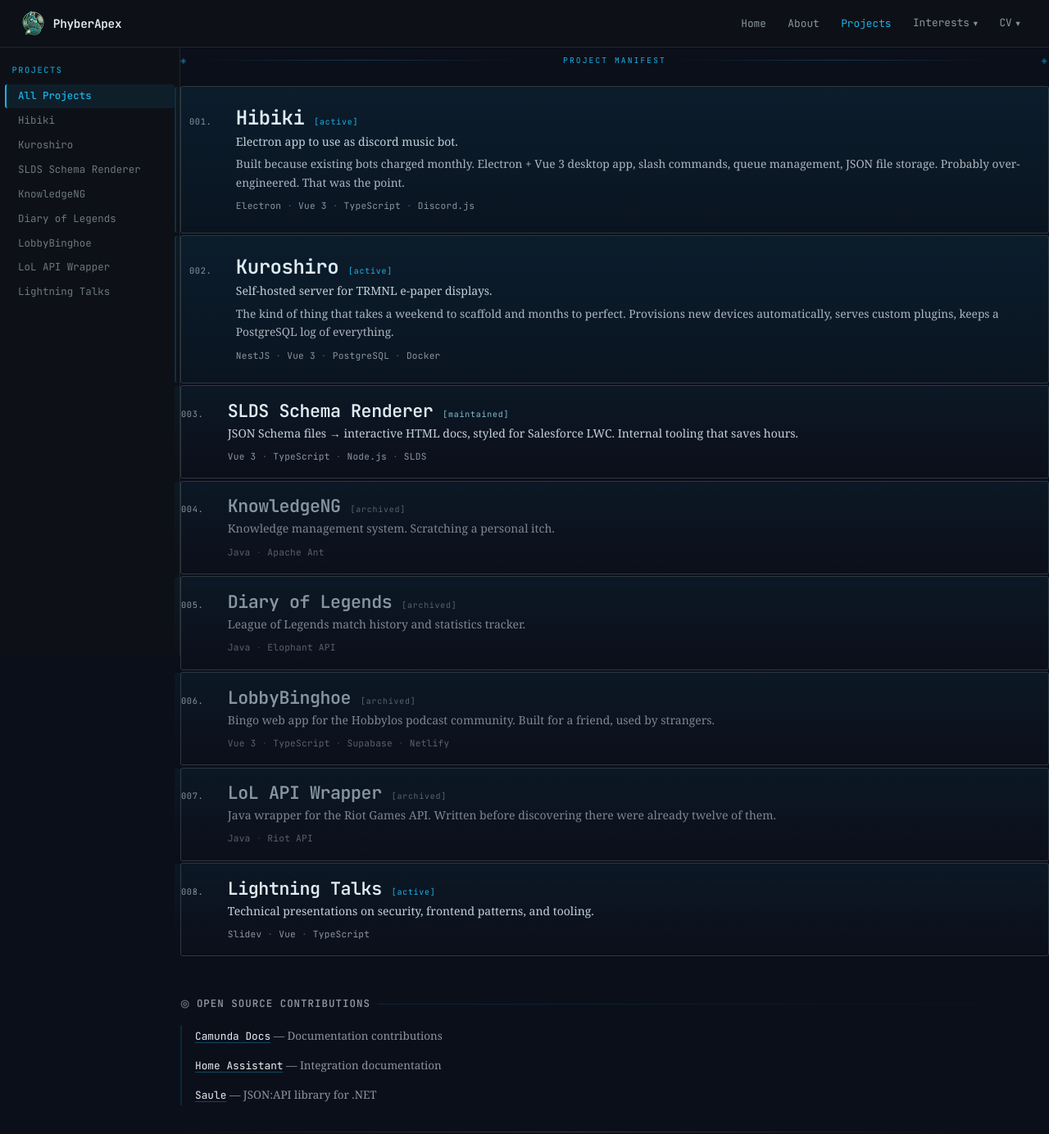
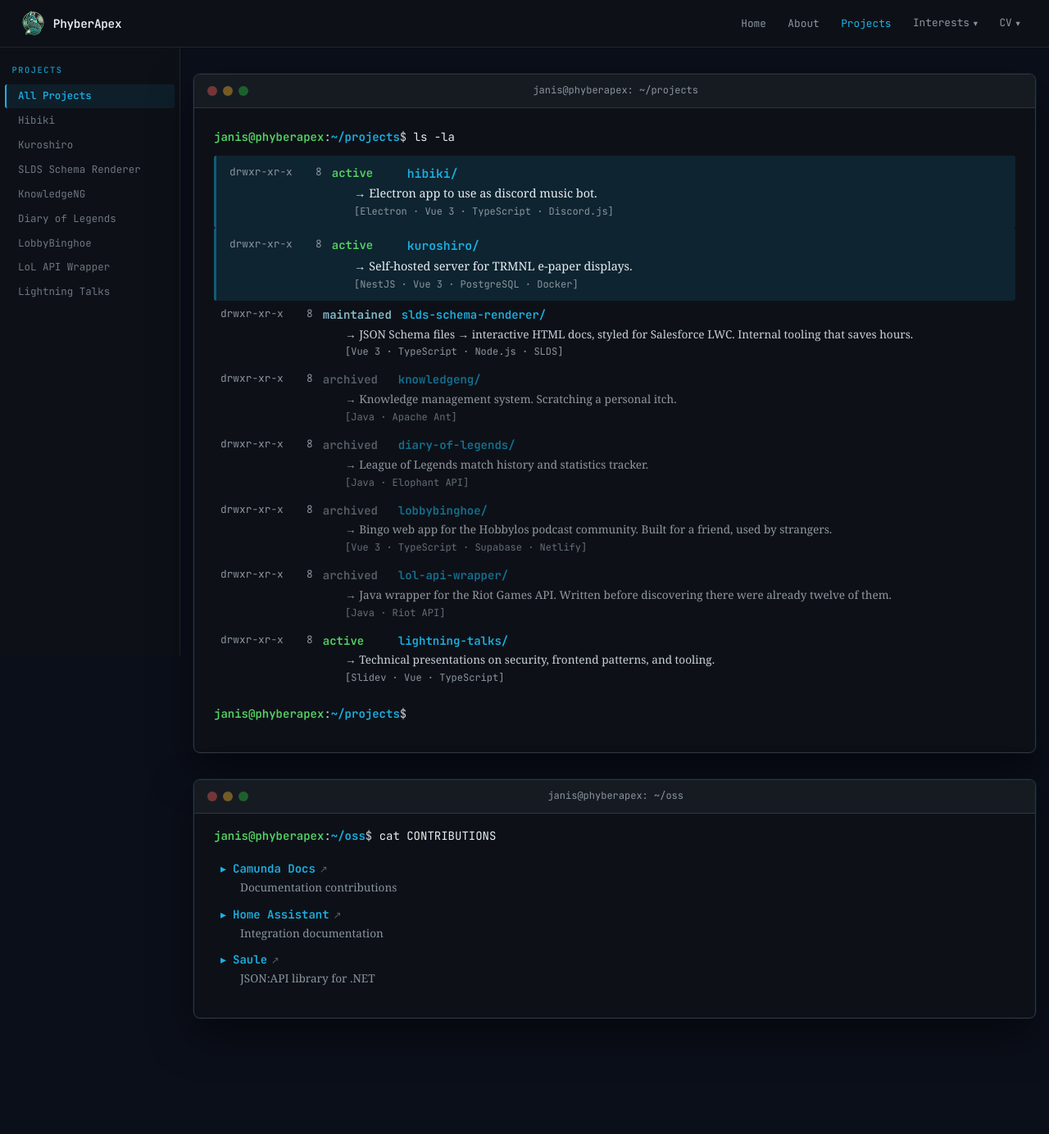
Before and after one commit to PhyberApex/phyberapex.de, a Vue app: page /projects in a window 1280 px wide. Shown: the top 1384 px of the page at 82% size. After the commit the page ends 1291 px from the top, so only its background shows below. Built offline with nearby package versions, Linux system fonts and the light colour scheme.

Commit message:
ProjectsPage.vue revamp

```diff
--- a/src/pages/projects/ProjectsPage.vue
+++ b/src/pages/projects/ProjectsPage.vue
@@ -1,364 +1,446 @@
 <template>
-  <div class="pm-root">
-
-    <!-- Masthead rule -->
-    <div class="pm-masthead" aria-hidden="true">
-      <span class="pm-deco">◈</span>
-      <span class="pm-rule-line"></span>
-      <span class="pm-rule-label">project manifest</span>
-      <span class="pm-rule-line"></span>
-      <span class="pm-deco">◈</span>
+  <div class="term-root">
+    <!-- Terminal window for projects -->
+    <div class="term-window">
+      <!-- Title bar -->
+      <div class="term-titlebar">
+        <div class="term-buttons">
+          <span class="term-btn term-btn--close" aria-hidden="true"></span>
+          <span class="term-btn term-btn--minimize" aria-hidden="true"></span>
+          <span class="term-btn term-btn--maximize" aria-hidden="true"></span>
+        </div>
+        <span class="term-title">janis@phyberapex: ~/projects</span>
       </div>
 
-    <!-- Project entries -->
-    <ol class="pm-list" aria-label="Projects">
-      <li
+      <!-- Terminal content -->
+      <div class="term-content">
+        <!-- Command prompt -->
+        <div class="term-prompt" aria-label="Command: list projects">
+          <span class="term-user">janis@phyberapex</span>:<span class="term-path">~/projects</span>$ <span class="term-cmd">ls -la</span>
+        </div>
+
+        <!-- Project listing -->
+        <div class="term-output">
+          <router-link
             v-for="(project, i) in PROJECTS"
             :key="project.slug"
-        class="pm-entry"
-        :class="{ 'pm-entry--featured': project.featured, [`pm-entry--${project.status}`]: true }"
-        :style="{ '--delay': `${i * 55}ms` }"
+            :to="`/projects/${project.slug}`"
+            class="term-line"
+            :class="[`term-line--${project.status}`, { 'term-line--featured': project.featured }]"
+            :style="{ '--delay': `${i * 40}ms` }"
           >
-        <router-link :to="`/projects/${project.slug}`" class="pm-link">
-
-          <span class="pm-idx" aria-hidden="true">{{ String(i + 1).padStart(3, '0') }}.</span>
-
-          <div class="pm-body">
-            <div class="pm-namerow">
-              <h2 class="pm-name">{{ project.name }}</h2>
-              <span class="pm-status" :class="`pm-status--${project.status}`">{{ STATUS_LABELS[project.status] }}</span>
+            <span class="term-perms" aria-hidden="true">drwxr-xr-x</span>
+            <span class="term-links" aria-hidden="true">8</span>
+            <span class="term-status">{{ project.status.padEnd(10) }}</span>
+            <span class="term-project">{{ project.slug }}/</span>
+            <div class="term-desc">→ {{ project.tagline }}</div>
+            <div class="term-stack">[{{ project.stack.join(' · ') }}]</div>
+          </router-link>
         </div>
 
-            <p class="pm-tagline">{{ project.tagline }}</p>
-
-            <p v-if="project.featured && project.detail" class="pm-detail">{{ project.detail }}</p>
-
-            <div class="pm-stack" aria-label="Tech stack">
-              <span v-for="(tech, j) in project.stack" :key="tech">
-                <span v-if="j > 0" class="pm-sep" aria-hidden="true"> · </span>{{ tech }}
-              </span>
+        <!-- Cursor -->
+        <div class="term-prompt">
+          <span class="term-user">janis@phyberapex</span>:<span class="term-path">~/projects</span>$ <span class="term-cursor" aria-hidden="true">█</span>
+        </div>
       </div>
     </div>
 
-        </router-link>
-      </li>
-    </ol>
+    <!-- OSS terminal window -->
+    <div class="term-window">
+      <div class="term-titlebar">
+        <div class="term-buttons">
+          <span class="term-btn term-btn--close" aria-hidden="true"></span>
+          <span class="term-btn term-btn--minimize" aria-hidden="true"></span>
+          <span class="term-btn term-btn--maximize" aria-hidden="true"></span>
+        </div>
+        <span class="term-title">janis@phyberapex: ~/oss</span>
+      </div>
 
-    <!-- Open-source contributions -->
-    <section class="pm-oss" aria-labelledby="pm-oss-heading">
-      <h2 class="pm-oss-heading" id="pm-oss-heading">
-        <span class="pm-oss-icon" aria-hidden="true">◎</span>
-        open source contributions
-        <span class="pm-oss-rule" aria-hidden="true"></span>
-      </h2>
-      <ul class="pm-oss-list">
-        <li v-for="c in CONTRIB" :key="c.name" class="pm-oss-entry">
-          <a :href="c.url" class="pm-oss-link" target="_blank" rel="noopener noreferrer">{{ c.name }}</a>
-          <span class="pm-oss-desc"> — {{ c.desc }}</span>
-        </li>
-      </ul>
-    </section>
+      <div class="term-content">
+        <div class="term-prompt" aria-label="Command: show contributions">
+          <span class="term-user">janis@phyberapex</span>:<span class="term-path">~/oss</span>$ <span class="term-cmd">cat CONTRIBUTIONS</span>
+        </div>
 
-    <!-- Footer divider -->
-    <div class="pm-footer-divider" aria-hidden="true"></div>
-
+        <div class="term-output">
+          <a
+            v-for="c in CONTRIB"
+            :key="c.name"
+            :href="c.url"
+            class="term-line term-oss-line"
+            target="_blank"
+            rel="noopener noreferrer"
+          >
+            <span class="term-oss-bullet" aria-hidden="true">▸</span>
+            <span class="term-oss-name">{{ c.name }}</span>
+            <span class="term-external-icon" aria-label="External link">↗</span>
+            <div class="term-oss-desc">  {{ c.desc }}</div>
+          </a>
+        </div>
+      </div>
+    </div>
   </div>
 </template>
 
 <script setup>
-import { PROJECTS, CONTRIB, STATUS_LABELS } from '../../data/projects.js'
+import { PROJECTS, CONTRIB } from '../../data/projects.js'
 </script>
 
 <style scoped>
 /* ── Root ── */
-.pm-root {
-  padding: 0 0 2rem;
+.term-root {
+  padding: 2rem 1rem 3rem;
+  display: flex;
+  flex-direction: column;
+  gap: 2rem;
+  max-width: 1200px;
+  margin: 0 auto;
 }
 
-/* ── Masthead rule ── */
-.pm-masthead {
+/* ── Terminal window ── */
+.term-window {
+  background: #0d1117;
+  border: 1px solid #30363d;
+  border-radius: 8px;
+  box-shadow:
+    0 20px 50px rgba(0, 0, 0, 0.5),
+    0 0 0 1px rgba(27, 178, 229, 0.1);
+  overflow: hidden;
+  animation: term-enter 0.6s cubic-bezier(0.22, 1, 0.36, 1) both;
+}
+
+@keyframes term-enter {
+  from { opacity: 0; transform: translateY(20px); }
+  to { opacity: 1; transform: translateY(0); }
+}
+
+/* ── Title bar ── */
+.term-titlebar {
+  background: #161b22;
+  border-bottom: 1px solid #30363d;
+  padding: 0.65rem 1rem;
   display: flex;
   align-items: center;
-  gap: 0.6rem;
-  padding: 0.5rem 0 1.5rem;
-  font-family: 'JetBrains Mono', 'Fira Code', monospace;
-  font-size: 0.6rem;
-  letter-spacing: 0.22em;
-  color: var(--color-accent);
-  text-transform: uppercase;
+  gap: 0.75rem;
 }
 
-.pm-footer-divider {
-  margin-top: 2rem;
-  height: 1px;
-  background: linear-gradient(to right, transparent, var(--color-border), transparent 90%);
+.term-buttons {
+  display: flex;
+  gap: 0.45rem;
 }
 
-.pm-rule-line {
-  flex: 1;
-  height: 1px;
-  background: linear-gradient(to right, transparent, rgba(27, 178, 229, 0.25), transparent 90%);
+.term-btn {
+  width: 12px;
+  height: 12px;
+  border-radius: 50%;
+  display: block;
+  opacity: 0.4;
+  transition: opacity 0.2s ease;
+  cursor: default;
 }
 
-.pm-deco { flex-shrink: 0; opacity: 0.55; }
-.pm-rule-label { flex-shrink: 0; }
-
-/* ── OSS section header ── */
-.pm-oss {
-  margin-top: 3rem;
+.term-btn--close {
+  background: #ff5f57;
 }
 
-.pm-oss-heading {
-  display: flex;
-  align-items: center;
-  gap: 0.5rem;
-  font-family: 'JetBrains Mono', monospace;
-  font-size: 0.78rem;
-  font-weight: 600;
-  letter-spacing: 0.08em;
-  text-transform: uppercase;
-  margin: 0 0 1rem;
-  color: var(--color-text-3);
+.term-btn--minimize {
+  background: #febc2e;
 }
 
-.pm-oss-icon {
+.term-btn--maximize {
+  background: #28c840;
+}
+
+.term-titlebar:hover .term-btn {
   opacity: 0.7;
 }
 
-.pm-oss-rule {
+.term-title {
+  font-family: 'JetBrains Mono', monospace;
+  font-size: 0.75rem;
+  color: var(--color-text-3);
   flex: 1;
-  height: 1px;
-  background: linear-gradient(to right, rgba(27, 178, 229, 0.15), transparent);
+  text-align: center;
+  margin-right: 60px; /* offset buttons width */
 }
 
-/* ── Project list ── */
-.pm-list {
-  list-style: none;
-  padding: 0;
-  margin: 0;
+/* ── Terminal content ── */
+.term-content {
+  padding: 1.5rem 1.5rem;
+  font-family: 'JetBrains Mono', 'Fira Code', 'Cascadia Code', monospace;
+  font-size: 0.875rem;
+  line-height: 1.6;
+}
+
+/* OSS window - more compact */
+.term-window:last-child .term-content {
+  padding: 1rem 1.5rem;
+}
+
+/* ── Prompt ── */
+.term-prompt {
+  color: var(--color-text-2);
+  margin-bottom: 0.75rem;
+}
+
+.term-user {
+  color: #56d364;
+  font-weight: 600;
+}
+
+.term-path {
+  color: #1bb2e5;
+  font-weight: 600;
+}
+
+.term-cmd {
+  color: var(--color-text-1);
+}
+
+.term-cursor {
+  color: #1bb2e5;
+  animation: term-blink 1.2s step-end infinite;
+}
+
+@keyframes term-blink {
+  0%, 50% { opacity: 1; }
+  51%, 100% { opacity: 0; }
+}
+
+/* ── Output ── */
+.term-output {
   display: flex;
   flex-direction: column;
-  gap: 0.15rem;
+  gap: 0;
+  margin-bottom: 1rem;
 }
 
-.pm-entry {
-  background: var(--color-bg);
-  border: 1px solid var(--color-border);
+/* ── Project line ── */
+.term-line {
+  display: flex;
+  flex-wrap: wrap;
+  padding: 0.4rem 0.5rem;
+  text-decoration: none;
+  color: var(--color-text-1);
   border-radius: 3px;
-  animation: pm-enter 0.45s cubic-bezier(0.22, 1, 0.36, 1) both;
+  transition: background 0.15s ease;
+  animation: term-line-enter 0.4s cubic-bezier(0.22, 1, 0.36, 1) both;
   animation-delay: var(--delay, 0ms);
+  position: relative;
 }
 
-@keyframes pm-enter {
-  from { opacity: 0; transform: translateY(10px); }
-  to   { opacity: 1; transform: translateY(0); }
+@keyframes term-line-enter {
+  from { opacity: 0; transform: translateX(-10px); }
+  to { opacity: 1; transform: translateX(0); }
 }
 
-/* ── Entry link (full-row clickable) ── */
-.pm-link {
-  display: flex;
-  align-items: baseline;
-  gap: 0.75rem;
-  padding: 1.1rem 0.5rem 1.1rem 0;
-  text-decoration: none;
-  position: relative;
-  overflow: hidden;
-  transition: background 0.2s ease;
-  border-radius: 3px;
-  margin: 0 -0.5rem;
-  padding-left: 0.5rem;
+.term-line:hover {
+  background: rgba(27, 178, 229, 0.08);
 }
 
-/* Scan-line sweep on hover */
-.pm-link::before {
-  content: '';
-  position: absolute;
-  inset: 0;
-  background: linear-gradient(to bottom, transparent 0%, rgba(27, 178, 229, 0.055) 50%, transparent 100%);
-  height: 200%;
-  top: -100%;
-  transition: top 0.55s cubic-bezier(0.22, 1, 0.36, 1);
-  pointer-events: none;
+.term-line--featured {
+  background: rgba(27, 178, 229, 0.12);
+  border-left: 3px solid rgba(27, 178, 229, 0.4);
+  padding-left: 1rem;
+  padding-top: 0.6rem;
+  padding-bottom: 0.6rem;
 }
 
-.pm-link:hover::before { top: 100%; }
-.pm-link:hover .pm-name { color: var(--color-accent); }
-.pm-link:hover .pm-arrow { transform: translateX(5px); }
-
-/* ── Entry index number ── */
-.pm-idx {
-  font-family: 'JetBrains Mono', monospace;
-  font-size: 0.65rem;
-  font-weight: 400;
-  color: var(--color-text-3);
-  flex-shrink: 0;
-  width: 2.8rem;
-  padding-top: 0.22rem;
-  letter-spacing: 0.06em;
-  user-select: none;
+.term-line--featured:hover {
+  background: rgba(27, 178, 229, 0.18);
+  border-left-color: rgba(27, 178, 229, 0.6);
 }
 
-/* ── Entry body ── */
-.pm-body {
-  flex: 1;
-  min-width: 0;
-  display: flex;
-  flex-direction: column;
-  gap: 0.2rem;
+.term-line--featured .term-project {
+  font-size: 1.05em;
+  font-weight: 700;
 }
 
-/* ── Name row ── */
-.pm-namerow {
-  display: flex;
-  align-items: baseline;
-  gap: 0.75rem;
-  flex-wrap: wrap;
+.term-line--featured .term-desc {
+  font-size: 0.9rem;
+  color: var(--color-text-1);
 }
 
-h2.pm-name {
-  font-family: 'JetBrains Mono', 'Fira Code', monospace;
-  font-size: clamp(1.05rem, 2.2vw, 1.35rem);
-  font-weight: 600;
-  letter-spacing: -0.02em;
-  line-height: 1.2;
-  color: var(--color-text-1);
-  margin: 0;
-  padding: 0;
-  border: none;
-  transition: color 0.18s ease;
+/* ── Line columns ── */
+.term-perms {
+  color: var(--color-text-3);
+  margin-right: 0.75rem;
+  font-size: 0.8rem;
 }
 
-.pm-entry--featured {
-  background: rgba(27, 178, 229, 0.03);
-  border-radius: 3px;
+.term-links {
+  color: var(--color-text-3);
+  margin-right: 0.75rem;
+  width: 1.5rem;
+  text-align: right;
+  font-size: 0.8rem;
 }
 
-.pm-entry--featured .pm-link {
-  padding-top: 1.5rem;
-  padding-bottom: 1.5rem;
-  padding-left: 1rem;
-  border-left: 2px solid rgba(27, 178, 229, 0.2);
+.term-status {
+  margin-right: 0.75rem;
+  font-weight: 600;
+  min-width: 80px;
 }
 
-.pm-entry--featured h2.pm-name {
-  font-size: clamp(1.15rem, 2.5vw, 1.5rem);
+.term-line--active .term-status {
+  color: #56d364;
 }
 
-/* ── Status label ── */
-.pm-status {
-  font-family: 'JetBrains Mono', monospace;
-  font-size: 0.62rem;
-  letter-spacing: 0.08em;
-  flex-shrink: 0;
-  white-space: nowrap;
+.term-line--maintained .term-status {
+  color: #88c0d0;
 }
 
-.pm-status--active     { color: var(--color-accent); }
-.pm-status--maintained { color: #88c0d0; }
-.pm-status--archived   { color: var(--color-text-3); opacity: 0.6; }
-
-/* ── Tagline ── */
-.pm-tagline {
-  font-family: Georgia, 'Times New Roman', serif;
-  font-size: 0.875rem;
-  font-weight: 400;
-  color: var(--color-text-2);
-  line-height: 1.6;
-  margin: 0;
+.term-line--archived .term-status {
+  color: var(--color-text-3);
+  opacity: 0.7;
 }
 
-/* ── Detail (featured projects only) ── */
-.pm-detail {
+.term-project {
+  color: #1bb2e5;
+  font-weight: 600;
+  margin-right: 1rem;
+}
+
+.term-desc {
+  flex: 1 1 100%;
   font-family: Georgia, 'Times New Roman', serif;
-  font-size: 0.86rem;
-  font-weight: 400;
   color: var(--color-text-2);
-  line-height: 1.65;
-  margin: 0.1rem 0 0;
+  padding-left: 9.5rem;
+  margin-top: 0.15rem;
+  font-size: 0.85rem;
+  line-height: 1.5;
+}
+
+.term-stack {
+  flex: 1 1 100%;
+  color: var(--color-text-3);
+  padding-left: 9.5rem;
+  margin-top: 0.15rem;
+  font-size: 0.75rem;
+}
+
+/* ── OSS lines ── */
+.term-oss-line {
+  display: block;
+  padding: 0.35rem 0.5rem;
+  text-decoration: none;
+  color: var(--color-text-1);
+  border-radius: 3px;
+  transition: background 0.15s ease;
+}
+
+.term-oss-line:hover {
+  background: rgba(27, 178, 229, 0.08);
+}
+
+.term-oss-bullet {
+  color: #1bb2e5;
+  margin-right: 0.5rem;
+}
+
+.term-oss-name {
+  color: #1bb2e5;
+  font-weight: 600;
+}
+
+.term-external-icon {
+  color: var(--color-text-3);
+  font-size: 0.75rem;
+  margin-left: 0.3rem;
+  opacity: 0.6;
+  transition: opacity 0.15s ease;
+}
+
+.term-oss-line:hover .term-external-icon {
+  opacity: 1;
+  color: #56d364;
+}
+
+.term-oss-desc {
+  font-family: Georgia, 'Times New Roman', serif;
+  color: var(--color-text-3);
+  font-size: 0.85rem;
+  padding-left: 1.5rem;
+  margin-top: 0.1rem;
+  line-height: 1.5;
+}
+
+/* ── Archived styling ── */
+.term-line--archived .term-status,
+.term-line--archived .term-project {
+  opacity: 0.6;
+}
+
+.term-line--archived .term-desc,
+.term-line--archived .term-stack {
+  opacity: 0.7;
+}
+
+.term-line--archived:hover .term-status,
+.term-line--archived:hover .term-project {
   opacity: 0.85;
 }
 
-/* ── Tech stack ── */
-.pm-stack {
-  font-family: 'JetBrains Mono', monospace;
-  font-size: 0.7rem;
-  color: var(--color-text-3);
-  margin-top: 0.35rem;
-  letter-spacing: 0.02em;
-  line-height: 1.5;
+.term-line--archived:hover .term-desc,
+.term-line--archived:hover .term-stack {
+  opacity: 0.9;
 }
-
-.pm-sep {
-  color: var(--color-text-muted);
-  opacity: 0.6;
-}
-
-
-/* ── OSS contributions list ── */
-.pm-oss-list {
-  list-style: none;
-  padding: 0 0 0 1rem;
-  margin: 0;
-  display: flex;
-  flex-direction: column;
-  gap: 0.65rem;
-  border-left: 2px solid rgba(27, 178, 229, 0.15);
-}
-
-.pm-oss-entry {
-  line-height: 1.6;
-}
-
-.pm-oss-link {
-  font-family: 'JetBrains Mono', monospace;
-  font-size: 0.8rem;
-  color: var(--color-text-1);
-  text-decoration: underline;
-  text-underline-offset: 3px;
-  text-decoration-thickness: 1px;
-  text-decoration-color: rgba(27, 178, 229, 0.35);
-  transition: color 0.15s ease, text-decoration-color 0.15s ease;
-}
-
-.pm-oss-link:hover {
-  color: var(--color-accent);
-  text-decoration-color: var(--color-accent);
-}
-
-.pm-oss-desc {
-  font-family: Georgia, 'Times New Roman', serif;
-  font-size: 0.84rem;
-  color: var(--color-text-3);
-}
-
-/* ── Archived entries: visually de-emphasized ── */
-.pm-entry--archived h2.pm-name { color: var(--color-text-3); }
-.pm-entry--archived .pm-tagline,
-.pm-entry--archived .pm-stack {
-  opacity: 0.6;
-}
-.pm-entry--archived:hover h2.pm-name { color: var(--color-text-1); }
 
 /* ── Reduced motion ── */
 @media (prefers-reduced-motion: reduce) {
-  .pm-entry { animation: none; }
-  .pm-link::before { display: none; }
+  .term-window { animation: none; }
+  .term-line { animation: none; }
+  .term-cursor { animation: none; opacity: 1; }
 }
 
 /* ── Responsive ── */
-@media (max-width: 480px) {
-  .pm-idx { display: none; }
-  .pm-link { padding: 0.9rem 0.5rem; margin: 0; }
-
-  .pm-entry--featured .pm-link {
-    padding-left: 0.75rem;
+@media (max-width: 768px) {
+  .term-root {
+    padding: 1.5rem 0.75rem 2.5rem;
   }
 
-  h2.pm-name { font-size: 1rem; }
-  .pm-entry--featured h2.pm-name { font-size: 1.1rem; }
+  .term-content {
+    padding: 1rem 1rem;
+    font-size: 0.8rem;
+  }
 
-  .pm-oss-list {
-    padding-left: 0.65rem;
+  .term-title {
+    font-size: 0.7rem;
+  }
+
+  .term-perms,
+  .term-links {
+    display: none;
+  }
+
+  .term-desc,
+  .term-stack {
+    padding-left: 6rem;
+  }
+}
+
+@media (max-width: 480px) {
+  .term-content {
+    font-size: 0.75rem;
+  }
+
+  .term-status {
+    min-width: 70px;
+  }
+
+  .term-desc,
+  .term-stack {
+    padding-left: 0;
+    margin-left: 0;
+  }
+
+  .term-line {
+    flex-direction: column;
+    gap: 0.25rem;
+  }
+
+  .term-line--featured {
+    padding-left: 0.75rem;
+    border-left-width: 2px;
   }
 }
 </style>
```
Lines whose indentation alone changed are shown as unchanged.
